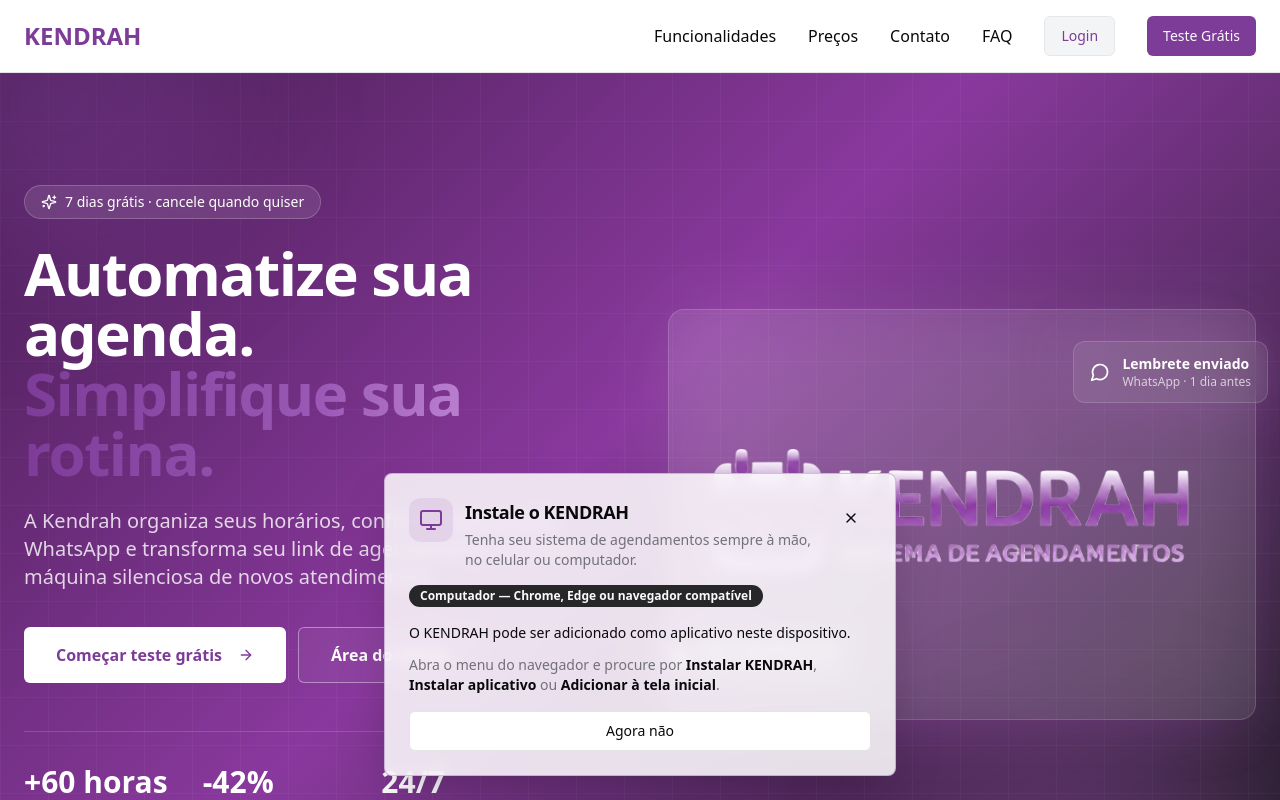
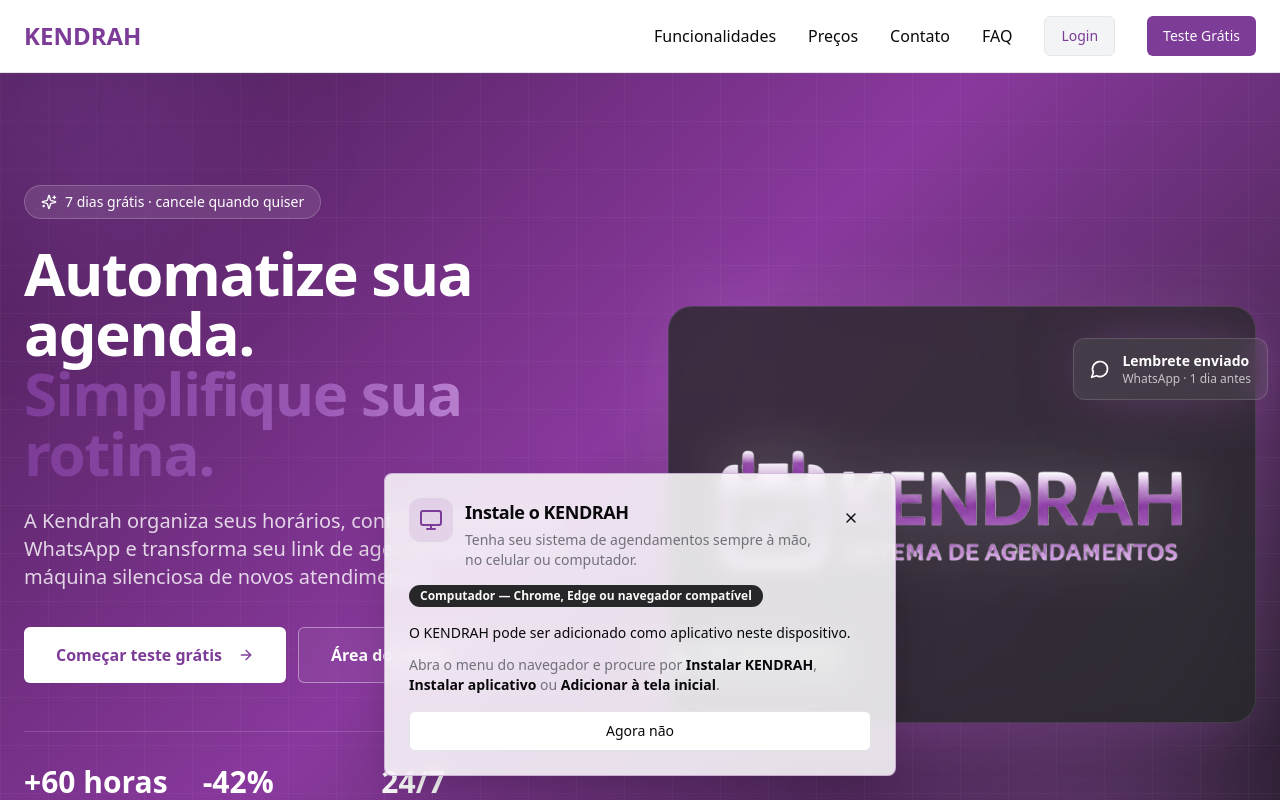
Before and after one commit to matheusalves484b-dotcom/kendrah-scheduler-suite, a React (Vite) app: page / in a window 1280 px wide. Shown: the top 800 px of the page. Built offline with nearby package versions, Linux system fonts and the light colour scheme.

Commit message:
Changes
Co-authored-by: matheusalves484b-dotcom <307219201+matheusalves484b-dotcom@users.noreply.github.com>

```diff
--- a/src/components/landing/HeroSection.tsx
+++ b/src/components/landing/HeroSection.tsx
@@ -61,15 +61,14 @@ const HeroSection = () => {
 
           <div className="relative">
             <div className="absolute inset-0 rounded-3xl bg-white/10 blur-2xl" aria-hidden="true" />
-            <div className="relative">
+            <div className="relative rounded-3xl border border-white/10 bg-secondary/80 p-8 shadow-elegant backdrop-blur-sm">
               <img
                 alt="Kendrah — sistema de agendamentos online"
-                className="relative w-full rounded-2xl border border-white/15 bg-white/10 p-6 shadow-elegant"
+                className="relative w-full drop-shadow-[0_0_30px_rgba(255,255,255,0.25)]"
                 src="/lovable-uploads/logo-gradient.png"
                 width={1024}
                 height={640}
               />
-
             </div>
 
             <div className="glass-card animate-float-slow absolute -left-4 bottom-8 hidden rounded-xl px-4 py-3 shadow-glow sm:flex sm:items-center sm:gap-3">
```
